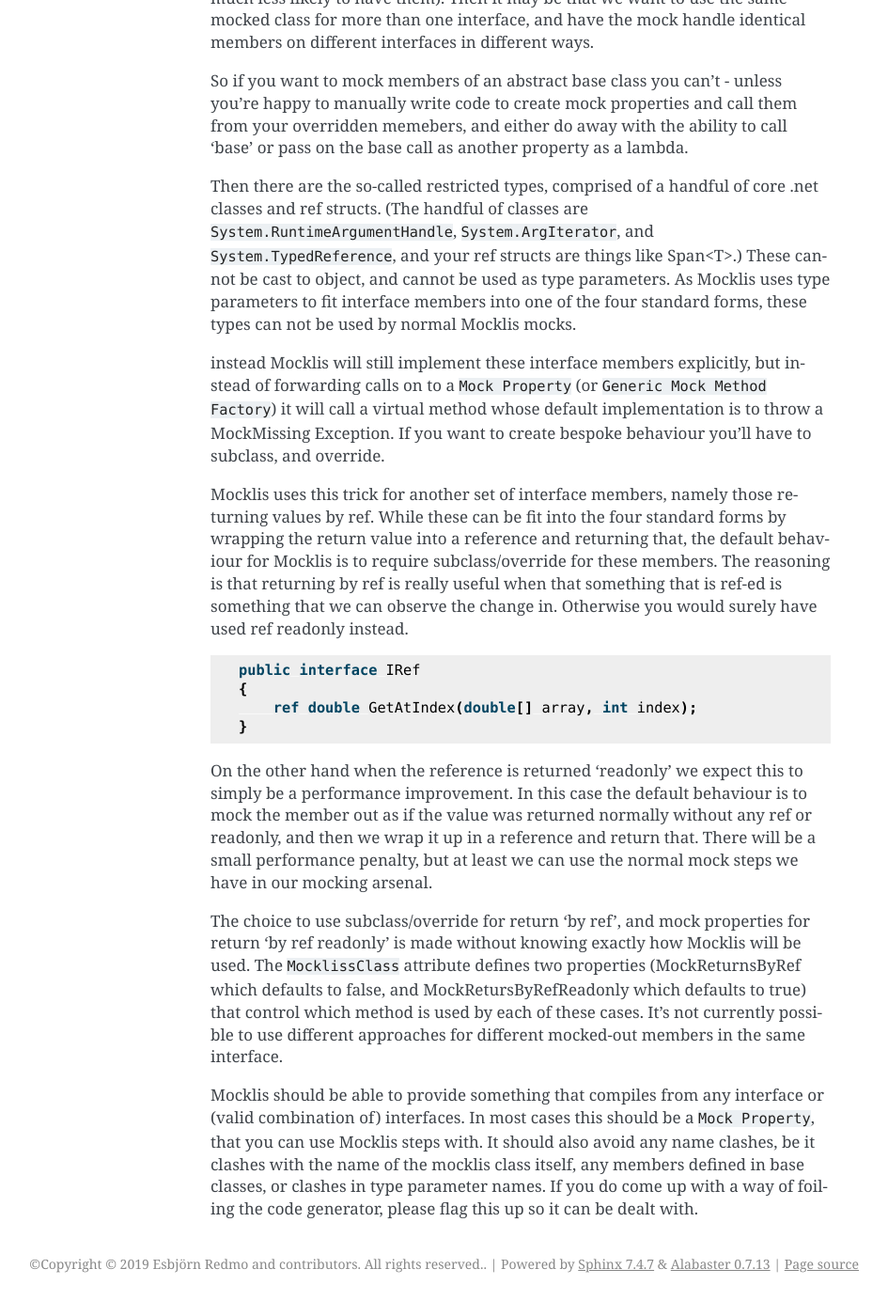
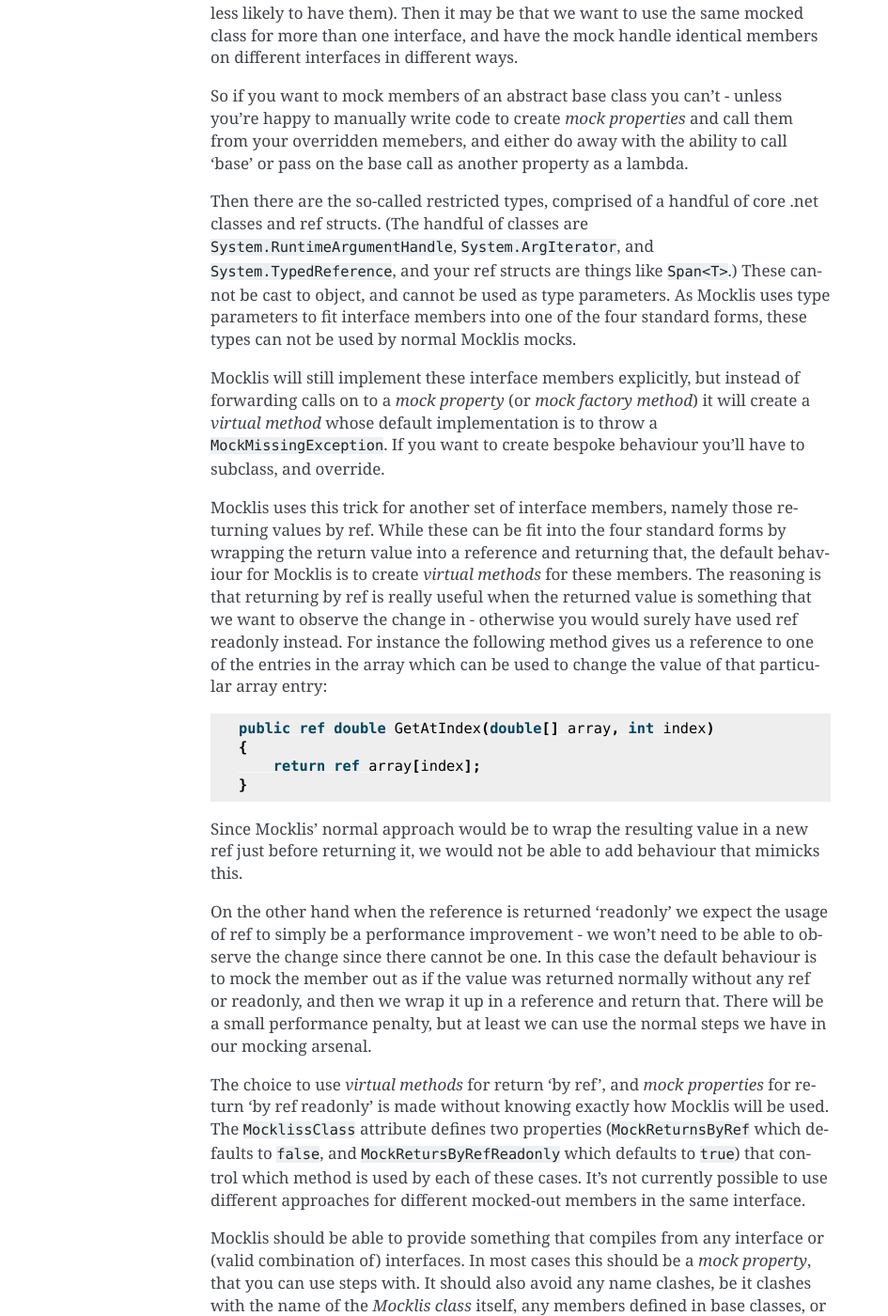
Before and after one commit to mocklis/mocklis.docs, a Sphinx documentation site: the page built from source/getting-started/index.rst, in a window 1280 px wide and 1400 px high, scrolled down 8254 px. Shown: the whole window at 94% size, without its empty margins (196-1141 px from the left). Built offline with Sphinx 7.4.7, drawn with Linux system fonts in a browser that asks for light colours; some of the changed text lies outside the part shown.

Commit message:
Proof reading

```diff
--- a/source/getting-started/index.rst
+++ b/source/getting-started/index.rst
@@ -6,14 +6,14 @@
 My first mock
 =============
 
-Normally the use of mocking is to create fake but controllable replacements for dependencies to the
-code that we wish to test, but for a simple walk-through of the functionality we're probably better
-off with a normal console application.
+Mocking is the art of creating fake but controllable replacements for dependencies to code that we wish
+to test. However, for a simple walk-through of the functionality we'll write a normal console application
+instead hoping that not too much is lost in the transition.
 
 Let's say we're writing a component that reads numbers from standard input, sends them off to a web
 service for some calculation and writes the result to standard output.
 
-The first step is to create two interfaces. One for reading/writing and one for the 'service':
+The first step is to create two interfaces. One for reading/writing and one for the web service:
 
 .. sourcecode:: csharp
 
@@ -29,7 +29,7 @@
         int Calculate(params int[] values);
     }
 
-And then we have our code that uses these two interfaces. Let's add a constructor to our Program class, along
+And then we have our code that uses these two interfaces. Let's add a constructor to our ``Program`` class, along
 with fields for the services we'll use.
 
 .. sourcecode:: csharp
@@ -52,8 +52,8 @@
 
 We will at some point write proper implementations of these interfaces, but for now we want to just mock them out.
 
-Add two new classes, MockConsole and MockService. Let them implement their corresponding interface, reference Mocklis.Analyzer
-and Mocklis (which will in turn bring in Mocklis.Core), and add the MocklisClass attribute to both classes.
+Add two new classes, ``MockConsole`` and ``MockService``. Let them implement their corresponding interface, reference ``Mocklis.Analyzer``
+and ``Mocklis`` (which will in turn bring in ``Mocklis.Core``), and add the ``MocklisClass`` attribute to both classes.
 
 .. sourcecode:: csharp
 
@@ -67,12 +67,12 @@
     {
     }
 
-Now you can use the 'Update Mocklis Class' code fix to create implementations for these interfaces. Right-click on MockConsole
-and chose the fix from the context menu. Then do the same for MockService. Your program should now compile.
+Now you can use the 'Update Mocklis Class' code fix to create implementations for these interfaces. Right-click on ``MockConsole``
+and chose the fix from the context menu. Then do the same for ``MockService``. Your program should now compile.
 
 *Note: The rest of this section relies on you having created mock implementations using Mocklis.*
 
-Instantiate these mocks in the static Main. Pass the instances to the constructor, create a non-static Run method and call it once the program
+Instantiate these mocks in the static ``Main``. Pass the instances to the constructor, create a non-static ``Run`` method and call it once the program
 instance has been created:
 
 .. sourcecode:: csharp
@@ -90,7 +90,7 @@
     {
     }
 
-Note that you didn't have to cast mockConsole to IConsole, or MockService to IService. As long as the parameters accepting the mocked
+Note that you didn't have to cast ``mockConsole`` to ``IConsole``, or ``MockService`` to ``IService``. As long as the parameters accepting the mocked
 instances are of an implemented interface type, C# will perform an implicit cast.
 
 Now we want to have a play with the interfaces. Let's say we read numbers off standard input until we get an empty string, pass them
@@ -115,14 +115,14 @@
         _console.WriteLine(result.ToString());
     }
 
-If we try to run this we'll fall over with a `MockMissingException` at _console.ReadLine:
+If we try to run this we'll fall over with a ``MockMissingException`` at ``_console.ReadLine``:
 
 .. sourcecode:: none
 
     Mocklis.Core.MockMissingException: No mock implementation found for Method 'IConsole.ReadLine'. Add one using 'ReadLine' on your 'MockConsole' instance.
 
 Let's fix this with some mocking. First we want to return some strings from the mocked console. Let's say the strings "8", "13", "21", and an empty string.
-We should also add logging so we can follow what's going on. Update Main() as follows:
+We should also add logging so we can follow what's going on. Update ``Main`` as follows:
 
 .. sourcecode:: csharp
 
@@ -137,7 +137,7 @@
         program.Run();
     }
 
-Running the program now should give us the following output, most of it coming from the Log call.
+Running the program now should give us the following output, most of it coming from the ``Log`` step.
 
 .. sourcecode:: none
 
@@ -151,7 +151,7 @@
     Returned from '[MockConsole] IConsole.ReadLine' with result:
     Mocklis.Core.MockMissingException: No mock implementation found for Method 'IService.Calculate'. Add one using 'Calculate' on your 'MockService' instance.
 
-Apparently we're missing a mock for the IService.Calculate interface member. Let's add that. In fact, let's just pretend that the service adds up anything that is sent to it.
+Apparently we're missing a mock for the ``IService.Calculate`` interface member. Let's add that. In fact, let's just pretend that the service adds up anything that is sent to it.
 
 .. sourcecode:: csharp
 
@@ -206,9 +206,9 @@
         Console.WriteLine("The value 'written' to console was " + consoleOut[0]);
     }
 
-The first parameter to RecordBeforeCall returns a list with the recorded values, and the second is a selector lambda. Firstly you may not want to record
-all of parameters passed around, and secondly if any of the parameters is mutable you may want to capture the current state at the time of recording. In
-this particular case we want to keep the whole thing, hence a => a.
+The first parameter to ``RecordBeforeCall`` returns a list with the recorded values, and the second is a selector lambda. This is used because you may not want to record
+all of the data passed around, and furthermore if any of the parameters is mutable you may want to capture the current state at the time of recording. In
+this particular case we want to keep the whole thing, hence ``a => a``.
 
 The program now completes without any exceptions, with the following output:
 
@@ -241,27 +241,26 @@
 Sharing setup logic
 -------------------
 
-It's a simple thing, but one that is easy to overlook. Since your mock classes are just normal classes with source code
+It's a simple thing, but one that is easy to overlook. Since your `Mocklis classes` are just normal classes with source code
 you can write methods that operate on them. If you have a similar mock setup needed for a number of your tests, you can
-refactor that logic into a method of its own, or define extension methods on the mocklis class.
+refactor that logic into a method of its own, or define extension methods on the `Mocklis class`.
 
 Inheritance
 -----------
 
-The Mocklis code generator will not impose a base class for your classes, nor will it enforce that your classes are sealed
-(though it will allow it, and you could also make them abstract should you want that).
+The Mocklis code generator will not impose a base class for your `Mocklis classes`, nor will it prevent you from inheriting from them.
 
-The only real restriction is that the mocklis classes must not be partial (as that introduces a whole new level of corner
+The only real restriction is that the `Mocklis classes` must not be partial (as that introduces a whole new level of corner
 case cacaphony), or static (as you cannot implement an interface 'statically' on a class).
 
-You can also derive from your Mocklis classes - effectively the class hierarchy is yours for making the most of;
-if you want to create a common ancestor for all your mocks you can, and if you want to override a mocklis class
+But in short the class hierarchy is yours for making the most of; if you want to create a common ancestor for all your mocks you can
+certainly do so, and if you want to override a `Mocklis class`
 (to create common behaviour or make individual steps available through new properties) please go ahead. Mocklis will
-create constructors as necessary, all of which will be protected if the class is abstract and public otherwise.
+create constructors as necessary, all of which will be protected if the `Mocklis class` is abstract and public otherwise.
 
-You can also have Mocklis classes inherit from other Mocklis classes which lets you add new interfaces to an existing class.
+You can also have `Mocklis classes` inherit from other `Mocklis classes` which lets you mock new interfaces for an existing `Mocklis class`.
 This could be useful if some of your tests require the mocked out dependency to also be disposable for instance...
-If you do use the MocklisClass attribute at more than one level of the class hierarchy you need to generate the code in the
+If you do use the ``MocklisClass`` attribute at more than one level of the class hierarchy you need to generate the code in the
 right order, from base class to derived class, otherwise you could get unresolved name clashes.
 
 Type Parameters
@@ -271,7 +270,7 @@
 that look simple very difficult. Fine-tuning layout of code springs to mind. It also makes some things that
 seem insanely difficult almost trivial. Using type parameters is one such case.
 
-Mocklis will very happily let you declare mock classes with open type parameters, or with some open and some
+Mocklis will very happily let you declare `Mock classes` with open type parameters, or with some open and some
 closed, in any (valid) combination. And Roslyn somehow sorts it out. Try for instance this:
 
 .. sourcecode:: csharp
@@ -281,8 +280,8 @@
     {
     }
 
-It will happily expand out all the interfaces necessary for the implementation (such as `ICollection<KeyValuePair<TBlah, string>>`,
-and leave you with a mock class you can fully close with different key types for your tests.
+It will happily expand out all the interfaces necessary for the implementation (such as ``ICollection<KeyValuePair<TBlah, string>>``,
+and leave you with a `Mocklis class` you can instantiate with proper types in your tests.
 
 *Now there's one mock class you didn't want to write by hand...*
 
@@ -296,7 +295,7 @@
         TOut Test<TIn, TOut>(TIn input) where TOut : struct;
     }
 
-Now Mocklis will generate a bit more code that you're used to:
+Now Mocklis will generate a bit more code than normally:
 
 .. sourcecode:: csharp
 
@@ -314,29 +313,31 @@
         TOut ITypeParameters.Test<TIn, TOut>(TIn input) => Test<TIn, TOut>().Call(input);
     }
 
-The difference is that the ``Mock Property`` has been replaced with a generic ``Mock Factory Method``. Where your 'normal' mocks used to look like this:
+The difference is that the `mock property` has been replaced with a generic `mock factory method`, and this in turn requires a slightly different syntax
+when adding steps; where your 'normal' tests used to look like this:
 
 .. sourcecode:: csharp
 
     var t = new TypeParameters;
-    t.Test.Return(15); // Mock property
+    t.Test.Return(15); // mock property
 
 You'll now write:
 
 .. sourcecode:: csharp
 
     var t = new TypeParameters;
-    t.Test<string, int>().Func(int.Parse);
-    t.Test<int, int>().Func(a => a*2);
+    t.Test<string, int>().Func(int.Parse); // mock factory method
+    t.Test<int, int>().Func(a => a*2);     // mock factory method
 
-You're mocks are made 'per type combo', and if you're trying to use the mock with an un-mocked set of type parameters you'll get a ``MockMissingException``. There is no
-easy way to create a 'for all types' mock, so Mocklis doesn't support this.
+Your mocks are made 'per type combination', and if you're trying to use the mock with an un-mocked set of type parameters you'll get a ``MockMissingException``. There is no
+easy way to define a mock 'for all possible combinations of types', so Mocklis doesn't support this. Note however that Mocklis passed on the type constraints
+to your factory method so you won't be able to add steps to an invalid type combination.
 
 Invoking Mocks
 --------------
 
-The mock properties that are added to your mocklis classes will let you make the same calls to them
-as the mocked-out interface members would.
+The `mock properties` that are added to your `Mocklis classes` will let you make the same calls to them
+as the explicitly implemented interface members would.
 
 The different `MethodMock` classes (`ActionMethodMock` and `FuncMethodMock`) expose a `Call` method. The `PropertyMock`
 gives you access to a `Value` property, and the `IndexerMock` has an indexer defined so you can use it directly as an indexer.
@@ -365,58 +366,62 @@
 What Mocklis can't do
 =====================
 
-As with any framework, there have been trade-offs in the design process. Therefore there are a number
-of things that just cannot be done with the framework, and there are a number of things that are not
-yet possible to do with the framework.
+As with any framework, there have been trade-offs in the design.
 
-Firstly: Mocklis deals with interfaces only, the reason being that mocked interface members can be
+Firstly: Mocklis deals with interfaces only, the reason being that only interface members can be
 explicitly implemented. This makes things quite a bit easier for us - we don't need to worry too much
-about naming clashes (that is to say the code generator worries greatly about exactly this, but the resulting
+about naming clashes (that is to say the code generator does worry greatly about this, but the resulting
 code will be much less likely to have them). Then it may be that we want to use the same mocked class
 for more than one interface, and have the mock handle identical members on different interfaces in
 different ways.
 
 So if you want to mock members of an abstract base class you can't - unless you're happy to manually
-write code to create mock properties and call them from your overridden memebers, and either do away
+write code to create `mock properties` and call them from your overridden memebers, and either do away
 with the ability to call 'base' or pass on the base call as another property as a lambda.
 
 Then there are the so-called restricted types, comprised of a handful of core .net classes
 and ref structs. (The handful of classes are ``System.RuntimeArgumentHandle``, ``System.ArgIterator``,
-and ``System.TypedReference``, and your ref structs are things like Span<T>.) These cannot be cast
+and ``System.TypedReference``, and your ref structs are things like ``Span<T>``.) These cannot be cast
 to object, and cannot be used as type parameters. As Mocklis uses type parameters to fit interface
 members into one of the four standard forms, these types can not be used by normal Mocklis mocks.
 
-instead Mocklis will still implement these interface members explicitly, but instead of forwarding calls
-on to a ``Mock Property`` (or ``Generic Mock Method Factory``) it will call a virtual method whose
-default implementation is to throw a MockMissing Exception. If you want to create bespoke behaviour you'll
+Mocklis will still implement these interface members explicitly, but instead of forwarding calls
+on to a `mock property` (or `mock factory method`) it will create a `virtual method` whose
+default implementation is to throw a ``MockMissingException``. If you want to create bespoke behaviour you'll
 have to subclass, and override.
 
 Mocklis uses this trick for another set of interface members, namely those returning values by ref. While
 these can be fit into the four standard forms by wrapping the return value into a reference and returning
-that, the default behaviour for Mocklis is to require subclass/override for these members. The reasoning
-is that returning by ref is really useful when that something that is ref-ed is something that we can
-observe the change in. Otherwise you would surely have used ref readonly instead.
+that, the default behaviour for Mocklis is to create `virtual methods` for these members. The reasoning
+is that returning by ref is really useful when the returned value is something that we want to
+observe the change in - otherwise you would surely have used ref readonly instead. For instance the following method
+gives us a reference to one of the entries in the array which can be used to change the value of that
+particular array entry:
 
 .. sourcecode:: csharp
 
-    public interface IRef
+    public ref double GetAtIndex(double[] array, int index)
     {
-        ref double GetAtIndex(double[] array, int index);
+        return ref array[index];
     }
 
-On the other hand when the reference is returned 'readonly' we expect this to simply be a performance
-improvement. In this case the default behaviour is to mock the member out as if the value was returned
-normally without any ref or readonly, and then we wrap it up in a reference and return that. There will
-be a small performance penalty, but at least we can use the normal mock steps we have in our mocking arsenal.
+Since Mocklis' normal approach would be to wrap the resulting value in a new ref just before returning it, we would
+not be able to add behaviour that mimicks this.
 
-The choice to use subclass/override for return 'by ref', and mock properties for return 'by ref readonly' is
+On the other hand when the reference is returned 'readonly' we expect the usage of ref to simply be a performance
+improvement - we won't need to be able to observe the change since there cannot be one. In this case the
+default behaviour is to mock the member out as if the value was returned normally without any ref or readonly,
+and then we wrap it up in a reference and return that. There will be a small performance penalty, but at least
+we can use the normal steps we have in our mocking arsenal.
+
+The choice to use `virtual methods` for return 'by ref', and `mock properties` for return 'by ref readonly' is
 made without knowing exactly how Mocklis will be used. The ``MocklissClass`` attribute defines two properties
-(MockReturnsByRef which defaults to false, and MockRetursByRefReadonly which defaults to true) that control
-which method is used by each of these cases. It's not currently possible to use different approaches for
+(``MockReturnsByRef`` which defaults to ``false``, and ``MockRetursByRefReadonly`` which defaults to ``true``)
+that control which method is used by each of these cases. It's not currently possible to use different approaches for
 different mocked-out members in the same interface.
 
 Mocklis should be able to provide something that compiles from any interface or (valid combination of) interfaces.
-In most cases this should be a ``Mock Property``, that you can use Mocklis steps with. It should also avoid
-any name clashes, be it clashes with the name of the mocklis class itself, any members defined in base classes,
+In most cases this should be a `mock property`, that you can use steps with. It should also avoid
+any name clashes, be it clashes with the name of the `Mocklis class` itself, any members defined in base classes,
 or clashes in type parameter names. If you do come up with a way of foiling the code generator, please flag this
 up so it can be dealt with.
```
Also changed, not shown: other parts of source/getting-started/index.rst (+3 -3 lines), source/extensions/index.rst (+61 -56 lines), source/faq/index.rst (+22 -22 lines), source/installation/index.rst (+5 -5 lines), source/introduction/index.rst (+33 -33 lines), source/reference/index.rst (+67 -70 lines).
